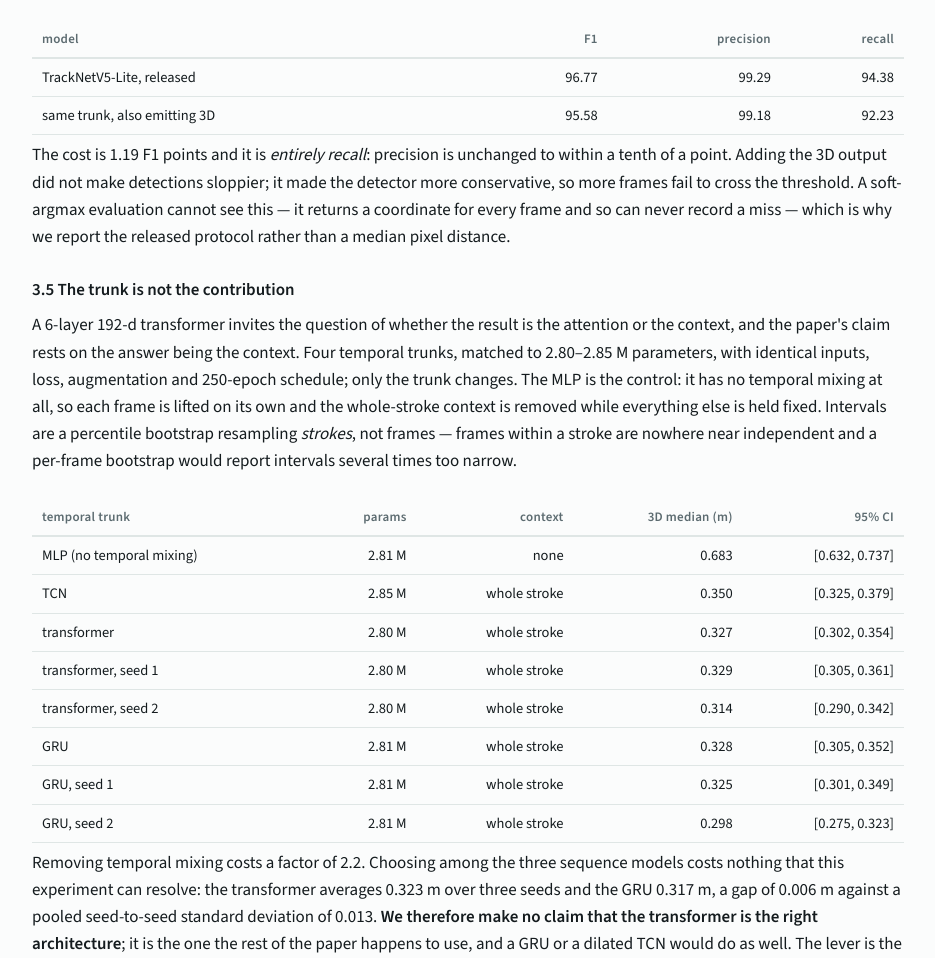
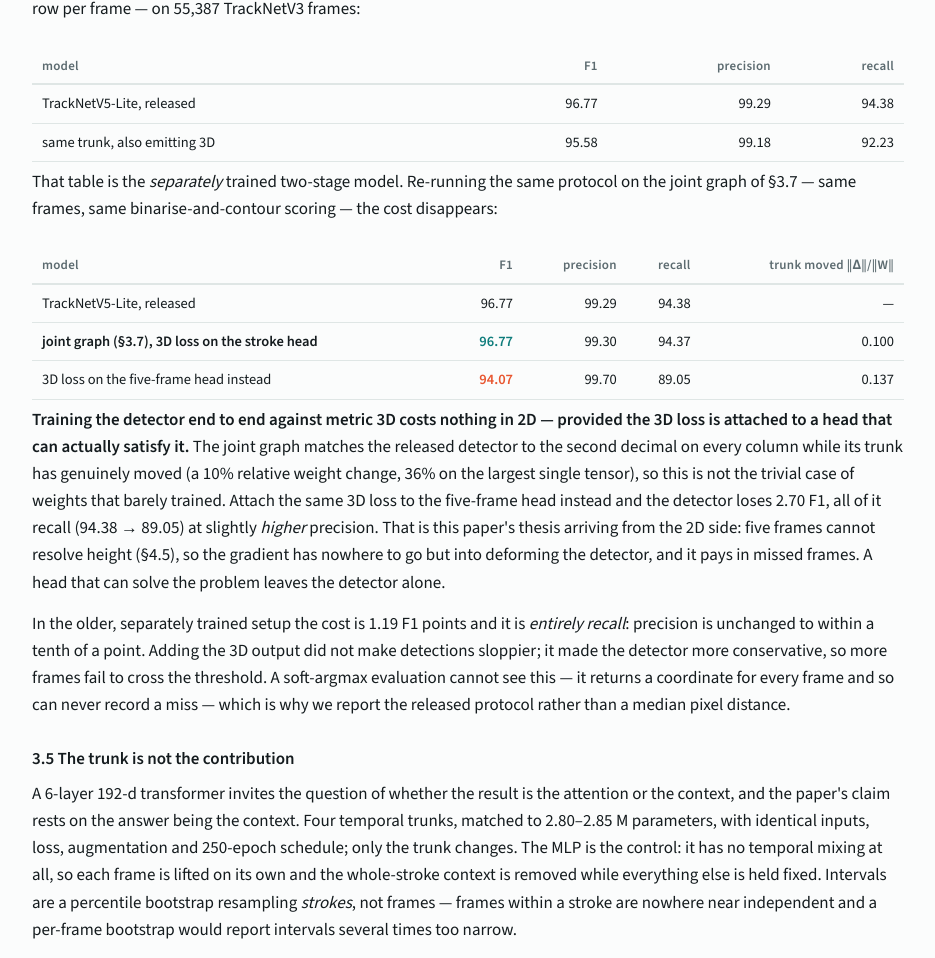
Before and after one commit to gino6178/project8, a plain HTML site: page index.html in a window 1280 px wide. Shown: the part 9463-10421 px from the top of the page, without its empty margins (172-1107 px from the left). Drawn offline with nearby package versions, Linux system fonts and the light colour scheme.

Commit message:
§3.4: the joint graph's detector matches the released TrackNetV5 exactly
The 1.19 F1 cost reported for the extra 3D output was measured on the separately
trained two-stage model. Re-run on the joint graph under TrackNetV5's own
protocol (binarise, largest contour, 4 px): F1 96.77 against the released 96.77,
precision 99.30 vs 99.29, recall 94.37 vs 94.38 -- with a trunk that moved 10% in
relative weight norm, so this is not weights that failed to train.

The contrast is the paper's thesis from the 2D side: attach the same 3D loss to
the five-frame head instead and the detector loses 2.70 F1, all of it recall. A
head that cannot resolve height leaves the gradient nowhere to go but into
deforming the detector.

Co-Authored-By: Claude Opus 5 <noreply@anthropic.com>

```diff
--- a/index.html
+++ b/index.html
@@ -91,7 +91,8 @@ Joining the detector and the height head into one differentiable graph &mdash; t
 end, with the detector kept at five frames so its 2D output stays comparable to the released
 TrackNetV5 &mdash; reproduces the same gap inside a single model: 0.852&nbsp;m when the height
 head reads five frames, 0.453&nbsp;m when it reads the stroke, on the same weights and the same
-fold. Nothing available within five frames closes it: auxiliary losses that add no information,
+fold &mdash; and the detector inside it scores F1 96.77 on TrackNetV5's own protocol, exactly the
+released model's figure, so the 3D output is obtained at no measured 2D cost. Nothing available within five frames closes it: auxiliary losses that add no information,
 an in-window quadratic prior on height that the labels satisfy to 0.3&nbsp;mm, and letting the
 head read the pixels around each detection are all worth less than the epoch-to-epoch scatter.
 We also report what did not work, with numbers, because several of those attempts are the
@@ -423,7 +424,28 @@ open direction rather than a solved one.</p>
 <tr><td>same trunk, also emitting 3D</td><td>95.58</td><td>99.18</td><td>92.23</td></tr>
 </table></div>
 
-<p>The cost is 1.19 F1 points and it is <em>entirely recall</em>: precision is unchanged to within a
+<p>That table is the <em>separately</em> trained two-stage model. Re-running the same protocol on the
+joint graph of &sect;3.7 &mdash; same frames, same binarise-and-contour scoring &mdash; the cost
+disappears:</p>
+
+<div class="tw"><table>
+<tr><th>model</th><th>F1</th><th>precision</th><th>recall</th><th>trunk moved &Vert;&Delta;&Vert;/&Vert;W&Vert;</th></tr>
+<tr><td>TrackNetV5-Lite, released</td><td>96.77</td><td>99.29</td><td>94.38</td><td>&mdash;</td></tr>
+<tr><td><b>joint graph (&sect;3.7), 3D loss on the stroke head</b></td><td class="good"><b>96.77</b></td><td>99.30</td><td>94.37</td><td>0.100</td></tr>
+<tr><td>3D loss on the five-frame head instead</td><td class="bad">94.07</td><td>99.70</td><td>89.05</td><td>0.137</td></tr>
+</table></div>
+
+<p><b>Training the detector end to end against metric 3D costs nothing in 2D &mdash; provided the 3D
+loss is attached to a head that can actually satisfy it.</b> The joint graph matches the released
+detector to the second decimal on every column while its trunk has genuinely moved (a 10% relative
+weight change, 36% on the largest single tensor), so this is not the trivial case of weights that
+barely trained. Attach the same 3D loss to the five-frame head instead and the detector loses
+2.70&nbsp;F1, all of it recall (94.38&nbsp;&rarr;&nbsp;89.05) at slightly <em>higher</em> precision.
+That is this paper's thesis arriving from the 2D side: five frames cannot resolve height
+(&sect;4.5), so the gradient has nowhere to go but into deforming the detector, and it pays in missed
+frames. A head that can solve the problem leaves the detector alone.</p>
+
+<p>In the older, separately trained setup the cost is 1.19 F1 points and it is <em>entirely recall</em>: precision is unchanged to within a
 tenth of a point. Adding the 3D output did not make detections sloppier; it made the detector
 more conservative, so more frames fail to cross the threshold. A soft-argmax evaluation cannot
 see this — it returns a coordinate for every frame and so can never record a miss — which is
@@ -590,6 +612,11 @@ its <em>loss</em> (not its output) and training the same graph on the same fold
 untrained 0.486&nbsp;m start, against 0.499&nbsp;&rarr;&nbsp;0.461&nbsp;&rarr;&nbsp;0.453&nbsp;m with it. Its
 prediction carries no information the stroke head uses; its loss regularises the shared trunk by
 about 4&nbsp;cm. Both halves of that sentence are experiments, not framing.</p>
+
+<p>The 2D side of this is in &sect;3.4: the joint graph's detector scores F1 96.77 against the released
+TrackNetV5's 96.77, on TrackNetV5's own protocol, with a trunk that moved 10% in relative norm &mdash;
+so the like-for-like 2D comparison this architecture was shaped to preserve is preserved in
+measurement, not only in design.</p>
 
 <p>Joint training does help the five-frame stage a great deal &mdash; 1.368&nbsp;&rarr;&nbsp;0.854&nbsp;m,
 which lands exactly on the separately trained five-frame baseline &mdash; so the shared trunk is
```
